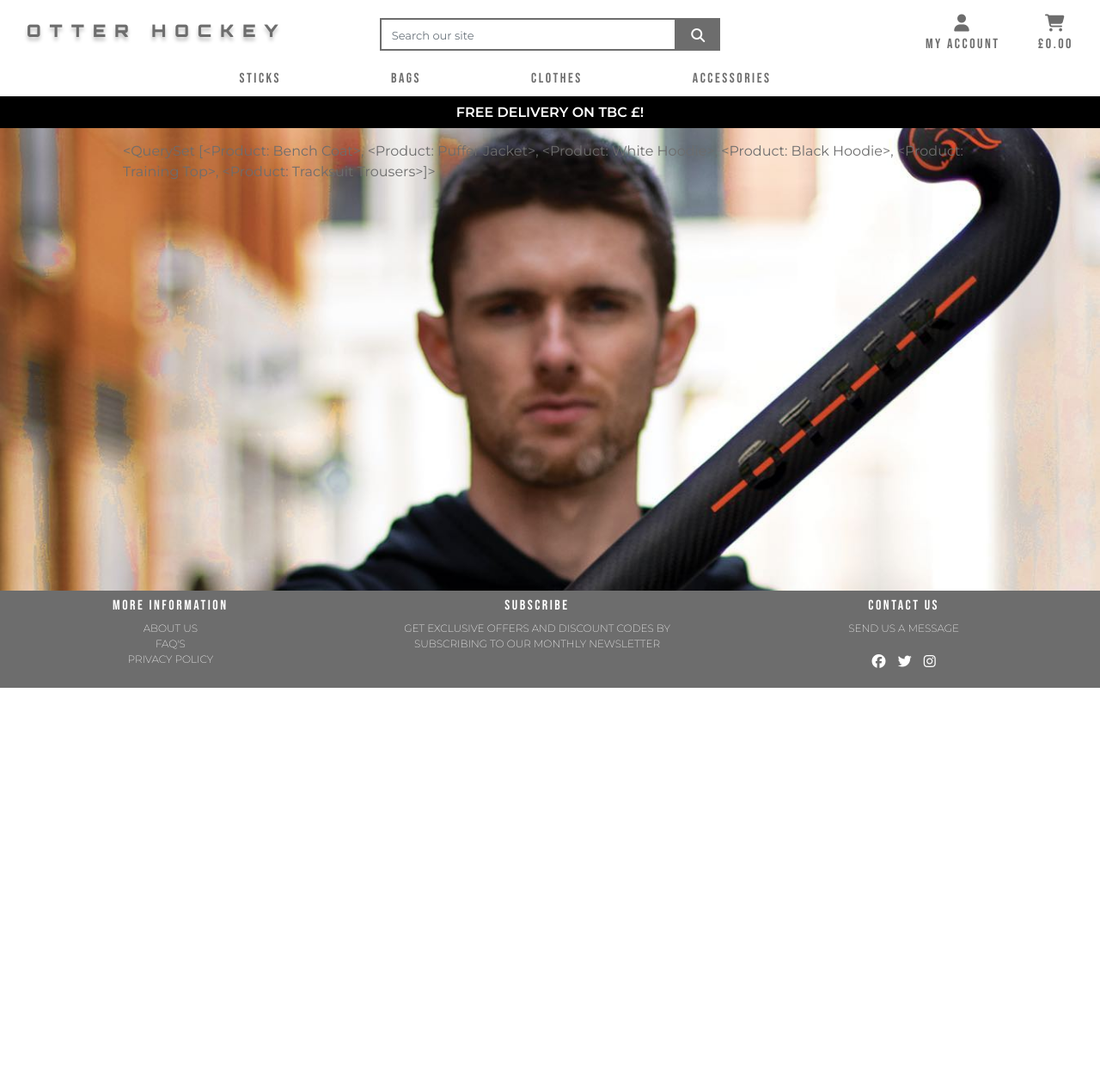
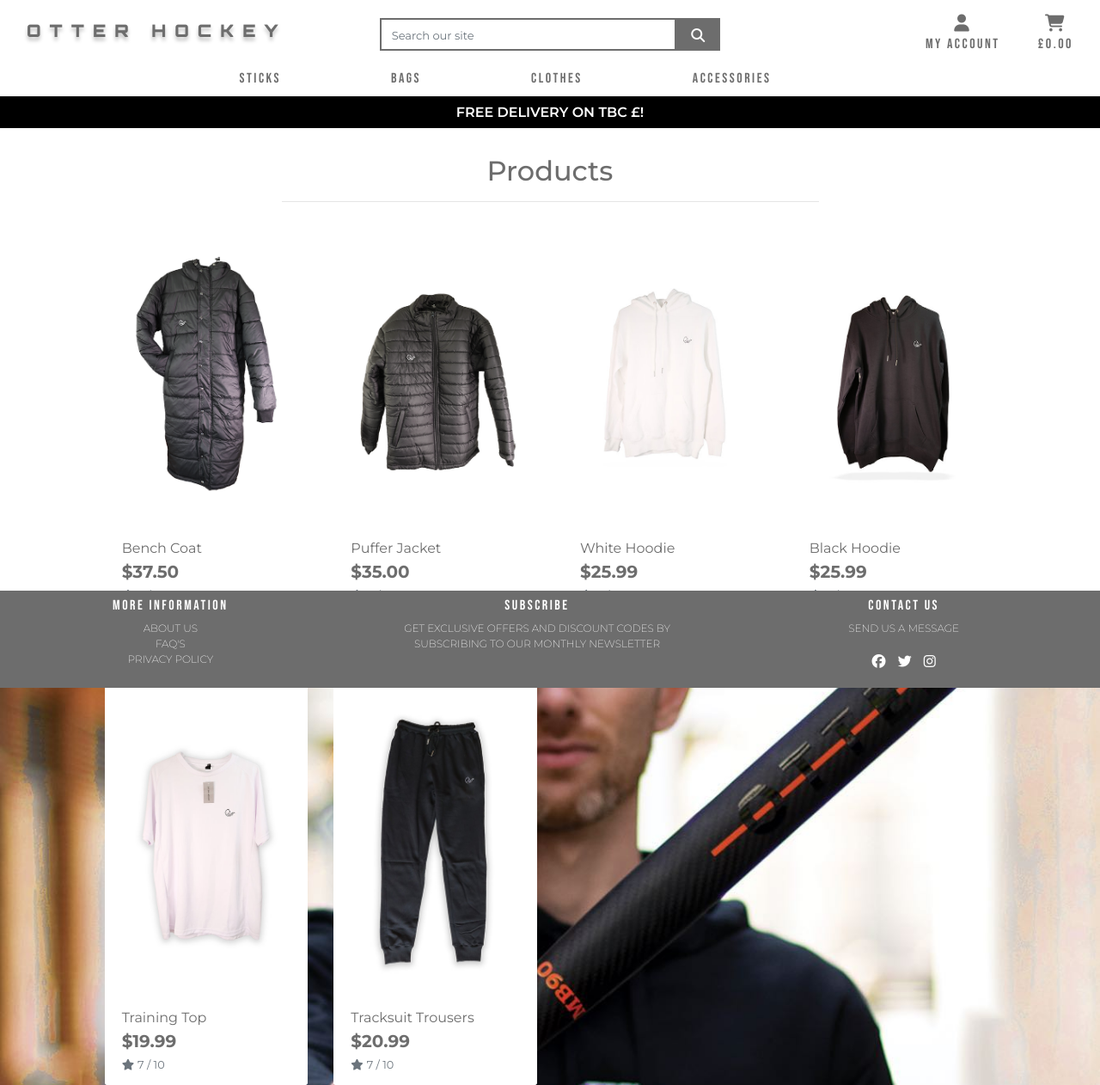
Before and after one commit to liamsmith3194/otter-hockey, a Django app: page /products/clothes in a window 1280 px wide. Shown: the whole page at 86% size. Before the commit the page ends 800 px from the top, so only its background shows below. Run offline with Django 3.2, Linux system fonts and the light colour scheme; data comes from the database, SQL or seed files in the repository; some libraries are stand-ins or nearby versions.

Commit message:
rough products template created, all products displaying

```diff
--- a/products/templates/products/products.html
+++ b/products/templates/products/products.html
@@ -10,10 +10,69 @@
 {% endblock %}
 
 {% block content %}
-    <div class="container">
+    <div class="overlay"></div>
+    <div class="container-fluid">
         <div class="row">
-            <div class="col">
-                {{ products }}
+            <div class="col text-center mt-3">
+                <h2 class="logo-font">Products</h2>
+                <hr class="w-50 mb-1">
+            </div>
+        </div>
+        <div class="row">
+            <div class="product-container col-10 offset-1">
+                <div class="row mt-1 mb-2"></div>
+                <div class="row">
+                    {% for product in products %}
+                        <div class="col-sm-6 col-md-6 col-lg-4 col-xl-3">
+                            <div class="card h-100 border-0">
+                                {% if product.image %}
+                                <a href="">
+                                    <img class="card-img-top img-fluid" src="{{ product.image.url }}" alt="{{ product.name }}">
+                                </a>
+                                {% else %}
+                                <a href="">
+                                    <img class="card-img-top img-fluid" src="{{ MEDIA_URL }}noimage.png" alt="{{ product.name }}">
+                                </a>
+                                {% endif %}
+                                <div class="card-body pb-0">
+                                    <p class="mb-0">{{ product.name }}</p>
+                                </div>
+                                <div class="card-footer bg-white pt-0 border-0 text-left">
+                                    <div class="row">
+                                        <div class="col">
+                                            <p class="lead mb-0 text-left font-weight-bold">${{ product.price }}</p>
+                                            {% if product.rating %}
+                                                <small class="text-muted"><i class="fas fa-star mr-1"></i>{{ product.rating }} / 10</small>
+                                            {% else %}
+                                                <small class="text-muted">No Rating</small>
+                                            {% endif %}
+                                        </div>
+                                    </div>
+                                </div>
+                            </div>
+                        </div>
+                        {% if forloop.counter|divisibleby:1 %}
+                            <div class="col-12 d-sm-none mb-5">
+                                <hr>
+                            </div>
+                        {% endif %}
+                        {% if forloop.counter|divisibleby:2 %}
+                            <div class="col-12 d-none d-sm-block d-md-block d-lg-none mb-5">
+                                <hr>
+                            </div>
+                        {% endif %}
+                        {% if forloop.counter|divisibleby:3 %}
+                            <div class="col-12 d-none d-lg-block d-xl-none mb-5">
+                                <hr>
+                            </div>
+                        {% endif %}
+                        {% if forloop.counter|divisibleby:4 %}
+                            <div class="col-12 d-none d-xl-block mb-5">
+                                <hr>
+                            </div>
+                        {% endif %}
+                    {% endfor %}
+                </div>
             </div>
         </div>
     </div>
--- a/products/urls.py
+++ b/products/urls.py
@@ -2,8 +2,9 @@
 from . import views
 
 urlpatterns = [
-    path('sticks', views.stick_products, name='products'),
-    path('bags', views.bag_products, name='products'),
-    path('clothes', views.clothes_products, name='products'),
-    path('accessories', views.accessories_products, name='products'),
+    path('', views.all_products, name='all'),
+    path('sticks', views.stick_products, name='sticks'),
+    path('bags', views.bag_products, name='bags'),
+    path('clothes', views.clothes_products, name='clothes'),
+    path('accessories', views.accessories_products, name='accessories'),
 ]
--- a/products/views.py
+++ b/products/views.py
@@ -46,3 +46,14 @@
     }
 
     return render(request, 'products/products.html', context)
+
+def all_products(request):
+    """ A view to show stick products, including sorting and search queries """
+
+    products = Product.objects.all()
+
+    context = {
+        'products': products,
+    }
+
+    return render(request, 'products/products.html', context)
--- a/static/css/base.css
+++ b/static/css/base.css
@@ -157,6 +157,16 @@
     font-size: 1rem;
 }
 
+.overlay {
+	height: 100%;
+	width: 100%;
+	top: 0;
+	left: 0;
+	position: fixed;
+	background: white;
+	z-index: -1;
+}
+
 /* -------------------------------- Media Queries */
 
 /* Slightly larger container on xl screens */
--- a/templates/includes/main-nav.html
+++ b/templates/includes/main-nav.html
@@ -1,22 +1,22 @@
 <div class="collapse navbar-collapse" id="main-nav">
     <ul class="navbar-nav w-auto mx-auto">
         <li class="nav-item dropdown">
-            <a class="logo-font nav-item text-grey mr-5" href="#" id="sticks">
+            <a class="logo-font nav-item text-grey mr-5" href="{% url 'sticks' %}" id="sticks">
                 Sticks
             </a>
         </li>
         <li class="nav-item dropdown">
-            <a class="logo-font nav-item text-grey mr-5" href="#" id="bags">
+            <a class="logo-font nav-item text-grey mr-5" href="{% url 'bags' %}" id="bags">
                 Bags
             </a>
         </li>
         <li class="nav-item dropdown">
-            <a class="logo-font nav-item text-grey mr-5" href="#" id="clothes">
+            <a class="logo-font nav-item text-grey mr-5" href="{% url 'clothes' %}" id="clothes">
                 Clothes
             </a>
         </li>
         <li class="nav-item dropdown">
-            <a class="logo-font nav-item text-grey mr-5" href="#" id="accessories">
+            <a class="logo-font nav-item text-grey mr-5" href="{% url 'accessories' %}" id="accessories">
                 Accessories
             </a>
         </li>
```
Also changed, not shown: media/otter-hockey-lb90-stick.jpg (renamed from media/otter-hockey-lb90.jpg).
